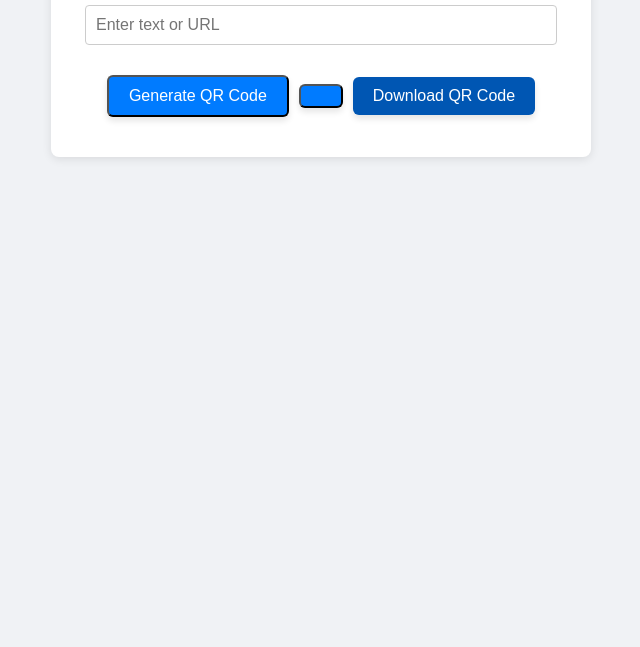
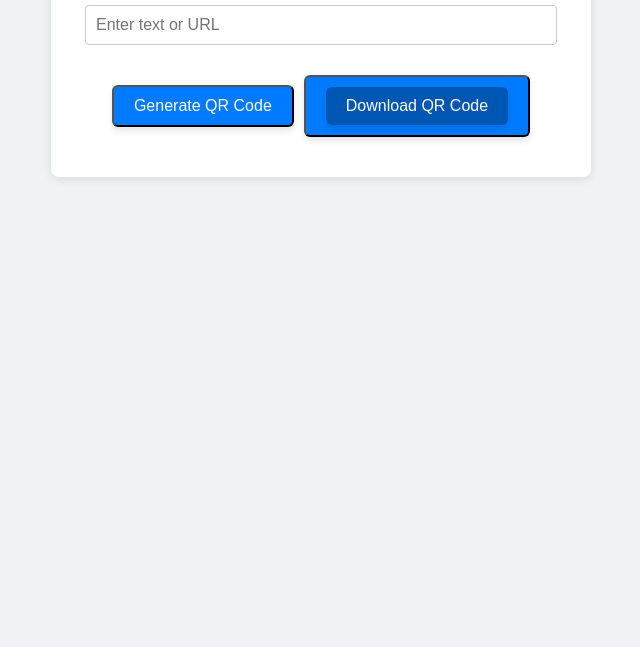
Before and after one commit to unnatikolte/qr-code-generator, a plain HTML site: page index.html in a window 1280 px wide. Shown: the part 153-800 px from the top of the page, without its empty margins (319-959 px from the left). Drawn offline with Linux system fonts and the light colour scheme.

Commit message:
Update index.html

```diff
--- a/index.html
+++ b/index.html
@@ -15,7 +15,7 @@
 
     <div class="button-group">
       <button id="generate" class="btn">Generate QR Code</button>
-      <button></button><a id="download" class="btn" href="#" download="qrcode.png">Download QR Code</a></button>
+      <button><a id="download" class="btn" href="#" download="qrcode.png">Download QR Code</a></button>
     </div>
 
     <div id="loader" class="hidden"></div>
```
